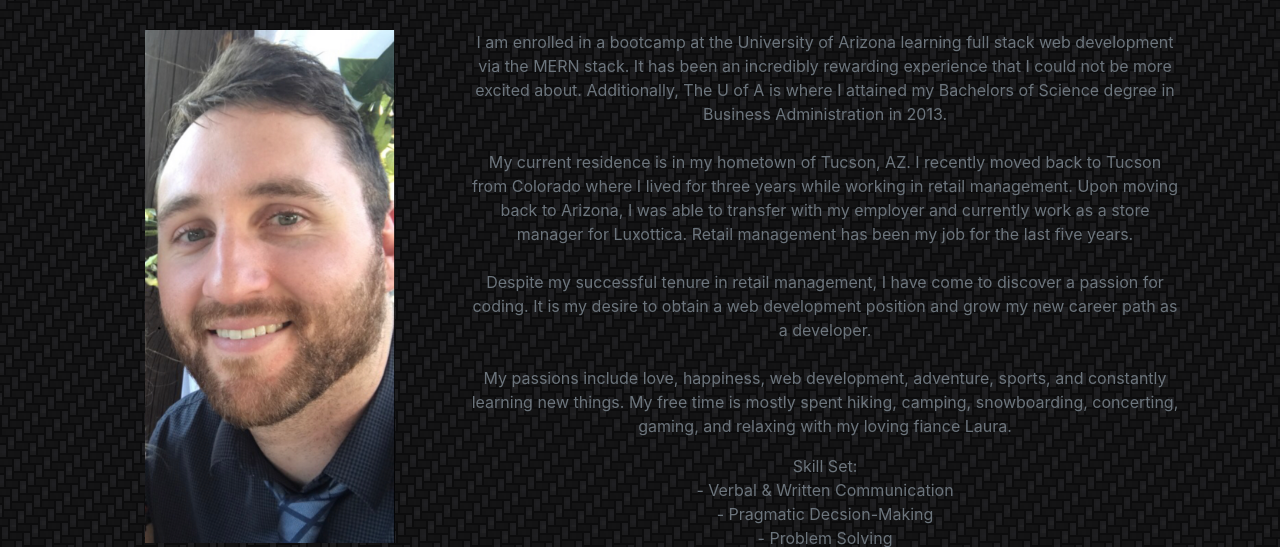
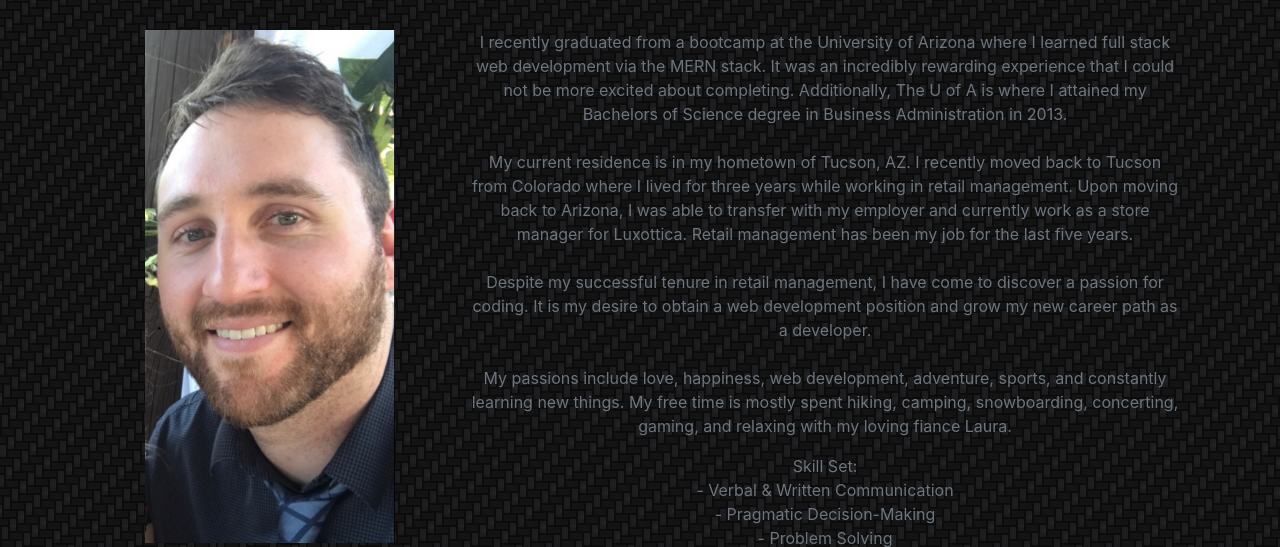
Before and after one commit to GregMash/Bootstrap-Portfolio, a plain HTML site: page index.html in a window 1280 px wide. Shown: the part 259-806 px from the top of the page. Drawn offline with nearby package versions, Linux system fonts and the light colour scheme.

Commit message:
updated about section

```diff
--- a/index.html
+++ b/index.html
@@ -55,7 +55,7 @@
                 </div>
                 <div class="col-sm-8">
                     <p class="text-secondary">
-                        I am enrolled in a bootcamp at the University of Arizona learning full stack web development via the MERN stack. It has been an incredibly rewarding experience that I could not be more excited about. Additionally, The U of A is where I attained my Bachelors of Science degree in Business Administration in 2013.
+                        I recently graduated from a bootcamp at the University of Arizona where I learned full stack web development via the MERN stack. It was an incredibly rewarding experience that I could not be more excited about completing. Additionally, The U of A is where I attained my Bachelors of Science degree in Business Administration in 2013.
                         <br><br>
                         My current residence is in my hometown of Tucson, AZ. I recently moved back to Tucson from Colorado where I lived for three years while working in retail management. Upon moving back to Arizona, I was able to transfer with my employer and currently work as a store manager for Luxottica. Retail management has been my job for the last five years.
                         <br><br>
@@ -65,7 +65,7 @@
                     </p>
                     <ul class="text-secondary">Skill Set:
                         <li>- Verbal & Written Communication</li>
-                        <li>- Pragmatic Decsion-Making</li>
+                        <li>- Pragmatic Decision-Making</li>
                         <li>- Problem Solving</li>
                         <li>- Attention to Detail</li>
                         <li>- Collaboration</li>
```
